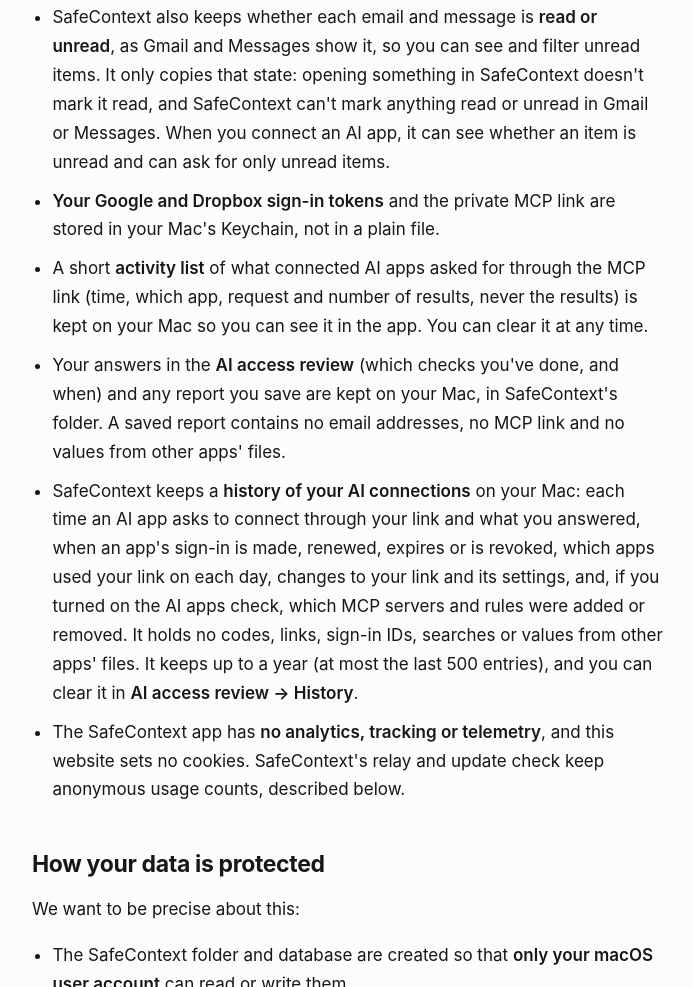
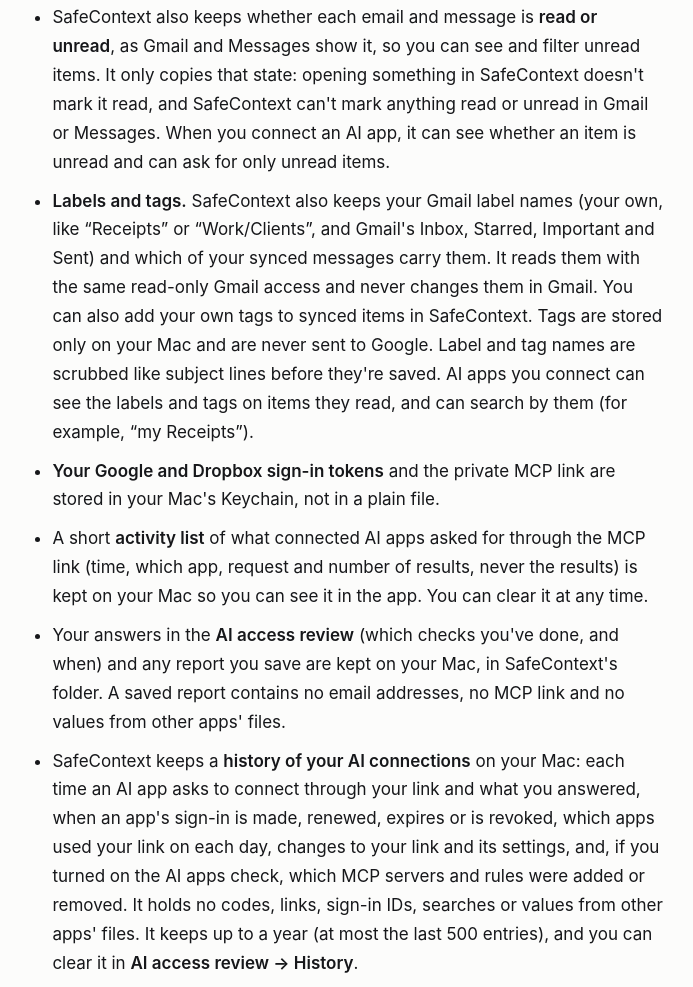
Before and after one commit to safecontext-me/safecontext, a plain HTML site: page site/privacy.html in a window 1280 px wide. Shown: the part 4317-5304 px from the top of the page, without its empty margins (292-985 px from the left). Drawn offline with Linux system fonts and the light colour scheme.

Commit message:
Privacy policy: Gmail labels and SafeContext tags
Matches ad1ca11: label names and assignments read with the existing read-only Gmail
access, user tags kept on the Mac, both scrubbed like subjects, visible and searchable
by connected AI apps (on by default).

Co-Authored-By: Claude Opus 5.5 <noreply@anthropic.com>

```diff
--- a/site/privacy.html
+++ b/site/privacy.html
@@ -89,6 +89,7 @@ It never downloads the contents of attachments; it records only each attachment'
   <li><b>Scrubbing happens on your Mac, in memory, before storage.</b> Whole messages are skipped if they are spam or trash, promotions, social or forum notifications, bulk mail, security messages (such as verification codes, password resets and notices that an app or device was given access to your account), or come from banking, tax, health or dating-app senders. In the messages that remain, values such as one-time codes, passwords, card and bank numbers, Social Security numbers, API keys, dates of birth, phone numbers, street addresses and booking confirmation codes are replaced with placeholders. Quoted replies and signatures are removed. Text messages from short codes, sender IDs and toll-free numbers (such as banks, pharmacies and sign-in codes), and texts that read like a bank, tax or health notice, are skipped. Dropbox files whose name or folder suggests a bank statement, tax form, medical record, identity document, password list or private key, and text documents that read like a statement or a medical record, are skipped. In the files that remain, the same values are replaced with placeholders.</li>
   <li><b>Only scrubbed items are saved</b>, in a database file on your Mac, in <code>~/Library/Application Support/SafeContext</code>.</li>
   <li>SafeContext also keeps whether each email and message is <b>read or unread</b>, as Gmail and Messages show it, so you can see and filter unread items. It only copies that state: opening something in SafeContext doesn't mark it read, and SafeContext can't mark anything read or unread in Gmail or Messages. When you connect an AI app, it can see whether an item is unread and can ask for only unread items.</li>
+  <li><b>Labels and tags.</b> SafeContext also keeps your Gmail label names (your own, like “Receipts” or “Work/Clients”, and Gmail's Inbox, Starred, Important and Sent) and which of your synced messages carry them. It reads them with the same read-only Gmail access and never changes them in Gmail. You can also add your own tags to synced items in SafeContext. Tags are stored only on your Mac and are never sent to Google. Label and tag names are scrubbed like subject lines before they're saved. AI apps you connect can see the labels and tags on items they read, and can search by them (for example, “my Receipts”).</li>
   <li><b>Your Google and Dropbox sign-in tokens</b> and the private MCP link are stored in your Mac's Keychain, not in a plain file.</li>
   <li>A short <b>activity list</b> of what connected AI apps asked for through the MCP link (time, which app, request and number of results, never the results) is kept on your Mac so you can see it in the app. You can clear it at any time.</li>
   <li>Your answers in the <b>AI access review</b> (which checks you've done, and when) and any report you save are kept on your Mac, in SafeContext's folder. A saved report contains no email addresses, no MCP link and no values from other apps' files.</li>
```
